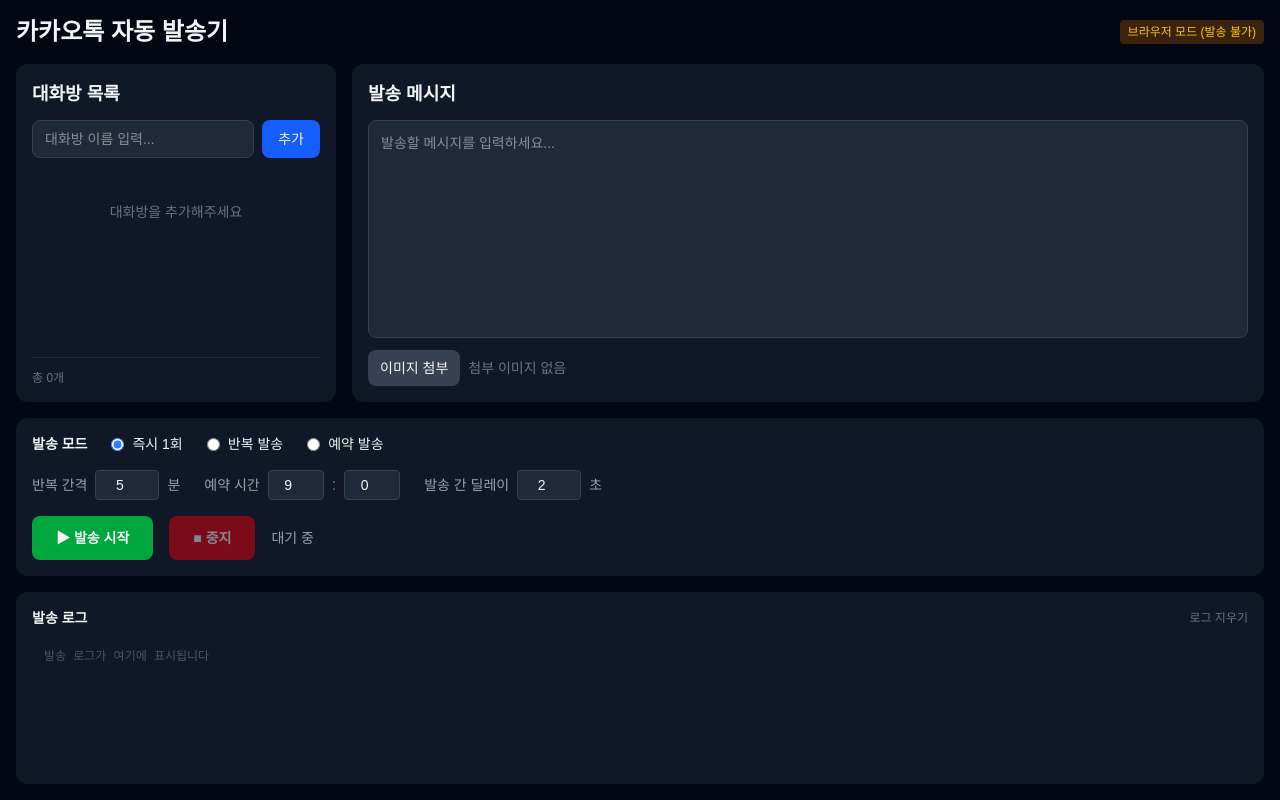
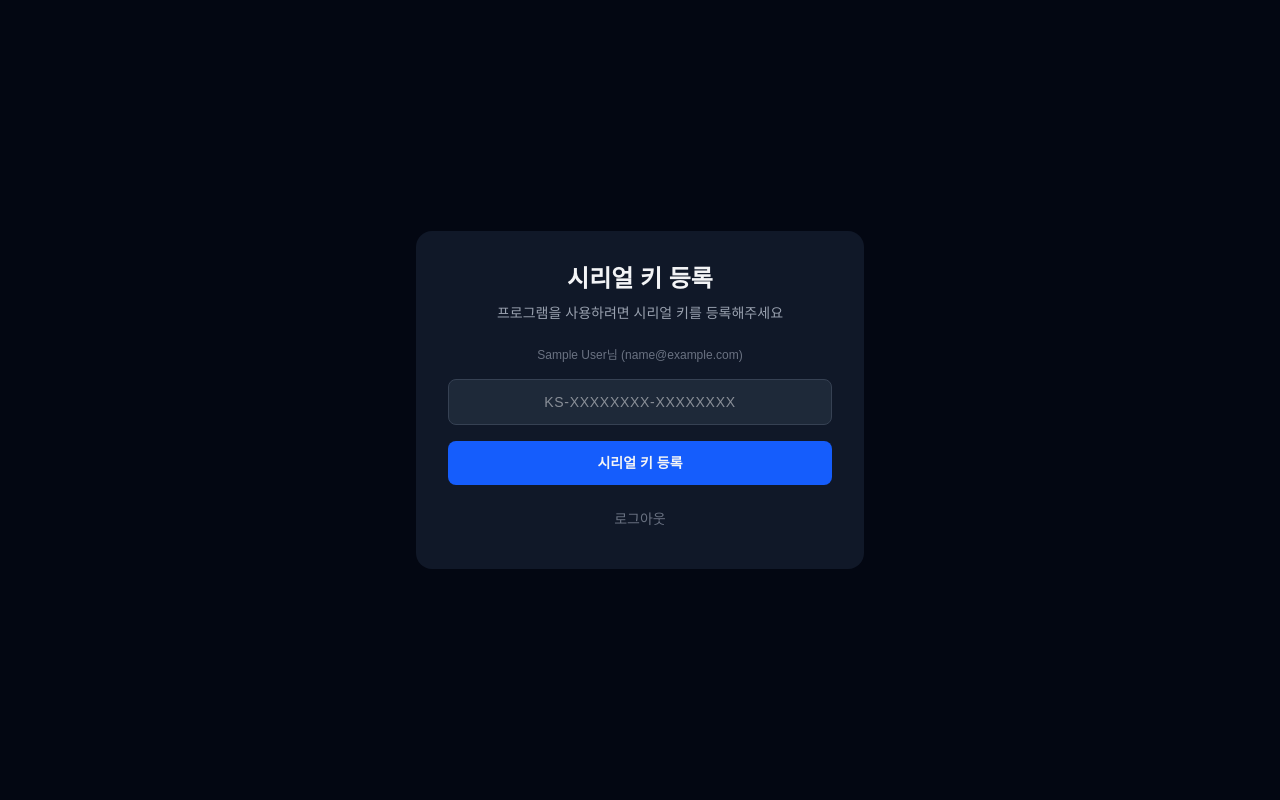
Before and after one commit to tntkorea-glitch/kakao-app, a Next.js app: page / in a window 1280 px wide. Built offline with nearby package versions, Linux system fonts and the light colour scheme; sample sign-in values are in the browser's storage.

Commit message:
chore: auto-commit from Claude Code

```diff
--- a/src/app/page.tsx
+++ b/src/app/page.tsx
@@ -220,21 +220,85 @@
     addLog("발송 중지됨");
   }, [addLog]);
 
+  if (!authChecked) {
+    return (
+      <div className="flex items-center justify-center h-screen">
+        <span className="text-gray-400">로딩 중...</span>
+      </div>
+    );
+  }
+
+  // 시리얼 미인증 시 시리얼 입력 화면
+  if (serialStatus && !serialStatus.valid) {
+    return (
+      <div className="min-h-screen flex items-center justify-center p-4">
+        <div className="w-full max-w-md bg-gray-900 rounded-2xl p-8">
+          <h1 className="text-2xl font-bold text-center mb-2">시리얼 키 등록</h1>
+          <p className="text-gray-400 text-center text-sm mb-6">
+            프로그램을 사용하려면 시리얼 키를 등록해주세요
+          </p>
+          <p className="text-gray-500 text-xs text-center mb-4">
+            {user?.name}님 ({user?.email})
+          </p>
+
+          <div className="space-y-4">
+            <input
+              type="text"
+              value={serialInput}
+              onChange={(e) => setSerialInput(e.target.value)}
+              placeholder="KS-XXXXXXXX-XXXXXXXX"
+              className="w-full px-4 py-3 bg-gray-800 border border-gray-700 rounded-lg text-sm text-center tracking-wider focus:outline-none focus:border-blue-500"
+            />
+            {serialError && (
+              <div className="text-red-400 text-sm bg-red-900/20 px-3 py-2 rounded-lg">
+                {serialError}
+              </div>
+            )}
+            <button
+              onClick={handleActivateSerial}
+              className="w-full py-3 bg-blue-600 hover:bg-blue-700 rounded-lg font-bold text-sm"
+            >
+              시리얼 키 등록
+            </button>
+            <button
+              onClick={handleLogout}
+              className="w-full py-2 text-gray-500 hover:text-gray-300 text-sm"
+            >
+              로그아웃
+            </button>
+          </div>
+        </div>
+      </div>
+    );
+  }
+
   return (
     <div className="flex flex-col h-screen p-4 gap-4 max-w-7xl mx-auto w-full">
       {/* 헤더 */}
       <header className="flex items-center justify-between">
         <h1 className="text-2xl font-bold">카카오톡 자동 발송기</h1>
         <div className="flex items-center gap-3">
+          {serialStatus?.valid && (
+            <span className="text-xs px-2 py-1 bg-blue-900/50 text-blue-400 rounded">
+              D-{serialStatus.daysLeft}
+            </span>
+          )}
           {isElectron() ? (
             <span className="text-xs px-2 py-1 bg-green-900/50 text-green-400 rounded">
               데스크톱 연결됨
             </span>
           ) : (
             <span className="text-xs px-2 py-1 bg-yellow-900/50 text-yellow-400 rounded">
-              브라우저 모드 (발송 불가)
+              브라우저 모드
             </span>
           )}
+          <span className="text-xs text-gray-500">{user?.name}</span>
+          <button
+            onClick={handleLogout}
+            className="text-xs text-gray-500 hover:text-gray-300"
+          >
+            로그아웃
+          </button>
         </div>
       </header>
 
```
